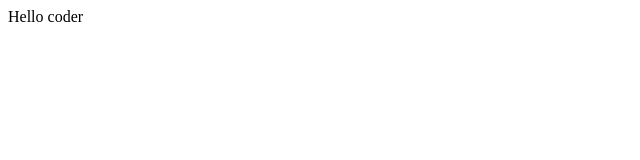
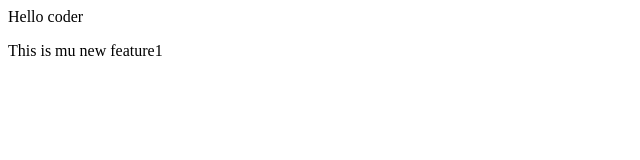
Before and after one commit to anchal2539/localrepo, a plain HTML site: page index.html in a window 1280 px wide. Shown: the whole page, without its empty margins (0-640 px from the left). Drawn offline with Linux system fonts and the light colour scheme.

Commit message:
feature1

```diff
--- a/index.html
+++ b/index.html
@@ -1 +1,2 @@
 <p>Hello coder</p>
+<p>This is mu new feature1</p>
```
